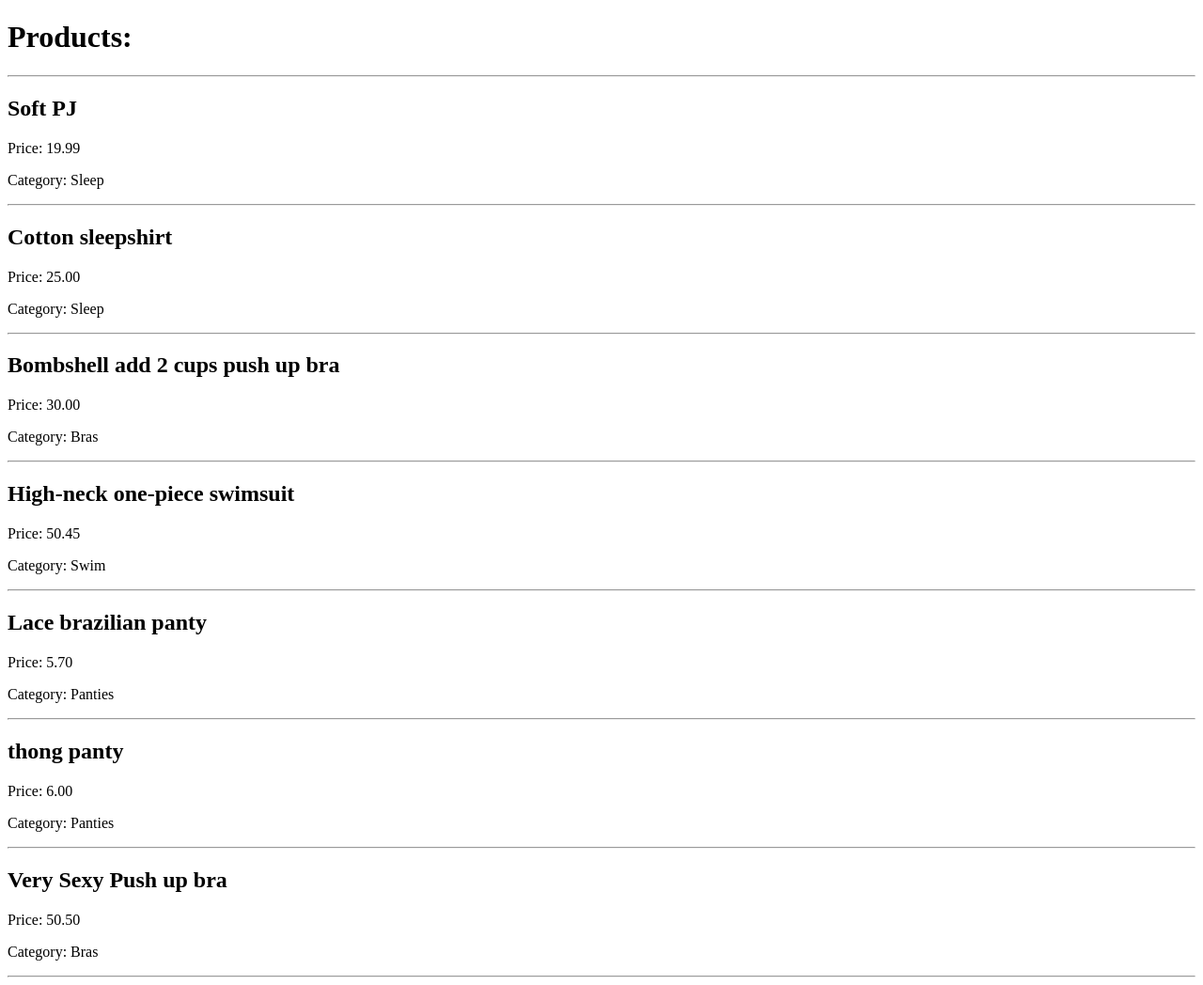
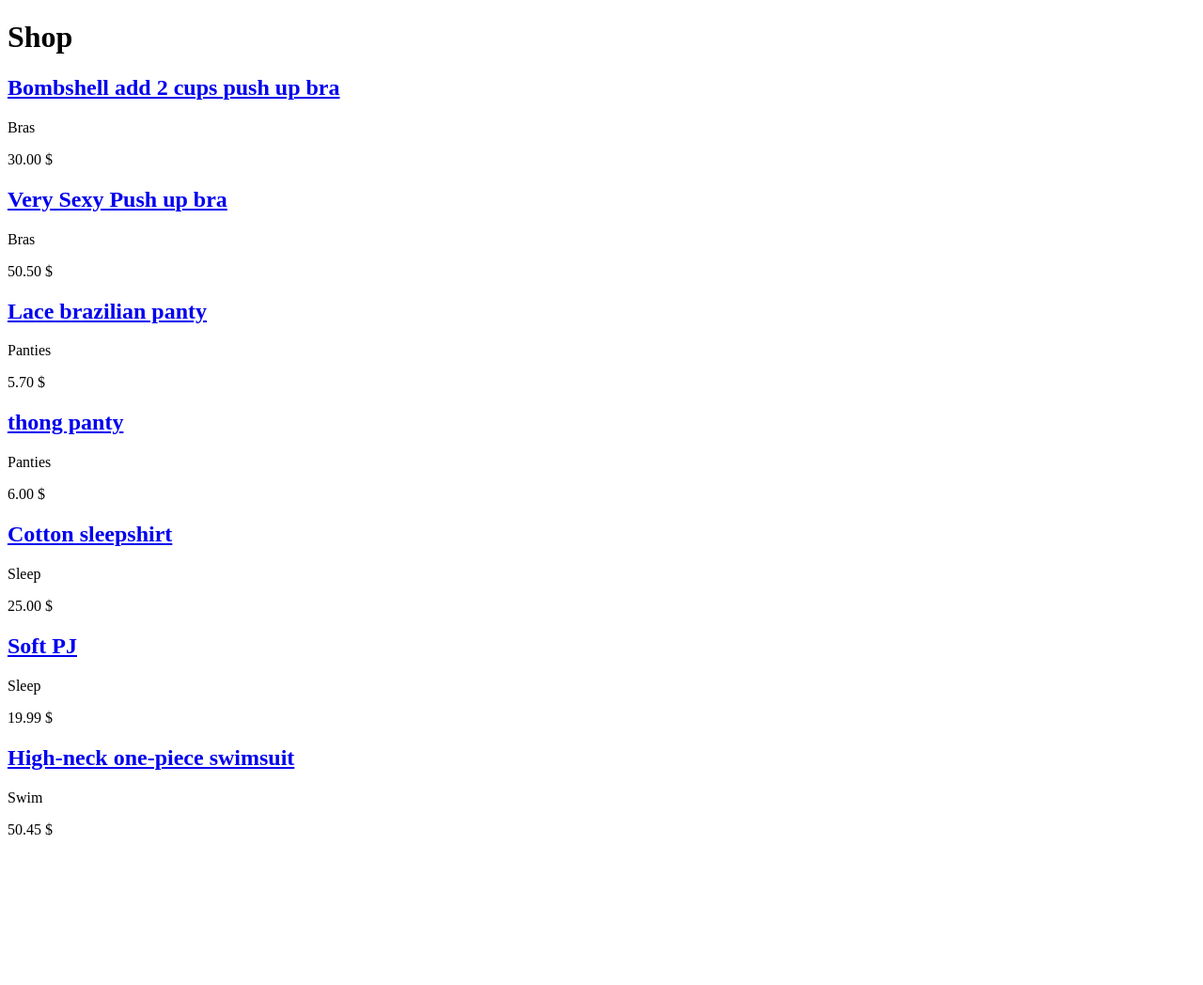
Before and after one commit to tyzo4ka/shop, a Django app: page / in a window 1280 px wide. Shown: the part 34-1082 px from the top of the page at 94% size. After the commit the page ends 923 px from the top, so only its background shows below. Run offline with Django 3.2, Linux system fonts and the light colour scheme; data comes from the database, SQL or seed files in the repository.

Commit message:
add product.html

```diff
--- a/source/main/urls.py
+++ b/source/main/urls.py
@@ -1,12 +1,13 @@
 from django.contrib import admin
 from django.urls import path
-from webapp.views import index_view
+from webapp.views import index_view, product_detail_view
     # entry_create_view, entry_delete_view, entry_update_view
 
 
 urlpatterns = [
     path('admin/', admin.site.urls),
     path("", index_view, name="index"),
+    path("products/<int:pk>/", product_detail_view, name="product_detail")
     # path("entry/add/", entry_create_view, name="entry_add"),
     # path("entry/<int:pk>/edit", entry_update_view, name="entry_update"),
     # path('entry/<int:pk>/delete', entry_delete_view, name="entry_delete")
--- a/source/webapp/templates/index.html
+++ b/source/webapp/templates/index.html
@@ -1,17 +1,19 @@
 {% extends 'base.html' %}
-{#{% block menu %}#}
-{#    <li><a href="{% url 'product_add' %}">Add Product</a></li>#}
-{#{% endblock %}#}
 {% block content %}
-    <h1>Products:</h1>
-    <hr/>
-    {% for product in products %}
-        <h2>{{ product.name }}</h2>
-        <p>Price: {{ product.price }}</p>
-        <p>Category: {{ product.get_category_display }}</p>
-{#        <p><a href="{% url 'article_view' article.pk %}">More...</a></p>#}
-{#        <p><a href="{% url 'article_update' article.pk %}">Edit</a></p>#}
-{#        <p><a href="{% url 'article_delete' article.pk %}">Delete</a></p>#}
-        <hr/>
-    {% endfor %}
+    <h1 class="mt-3">Shop</h1>
+    <div class="row">
+        {% for product in products %}
+            <div class="col-12 col-sm-6 col-md-4 col-lg-3 mt-3">
+                <div class="card">
+                    <div class="card-body">
+                        <h2 class="card-text card-link">
+                            <a href="{% url 'product_detail' product.pk %}">{{ product.name }}</a>
+                        </h2>
+                        <p class="card-text">{{ product.get_category_display }}</p>
+                        <p class="card-text text-right">{{ product.price }} $</p>
+                    </div>
+                </div>
+            </div>
+        {% endfor %}
+    </div>
 {% endblock %}
--- a/source/webapp/views.py
+++ b/source/webapp/views.py
@@ -4,10 +4,17 @@ from webapp.models import Product
 
 
 def index_view(request, *args, **kwargs):
-    products = Product.objects.all()
-
+    products = Product.objects.filter(remainder__gt=0).order_by("category", "name")
     return render(request, "index.html", context={
         'products': products
+    })
+
+
+def product_detail_view(request, pk):
+    product = get_object_or_404(Product, pk=pk)
+
+    return render(request, 'product.html', context={
+        'product': product
     })
 
 #
```
Also changed, not shown: source/webapp/templates/product.html (added, +13 -0 lines).
